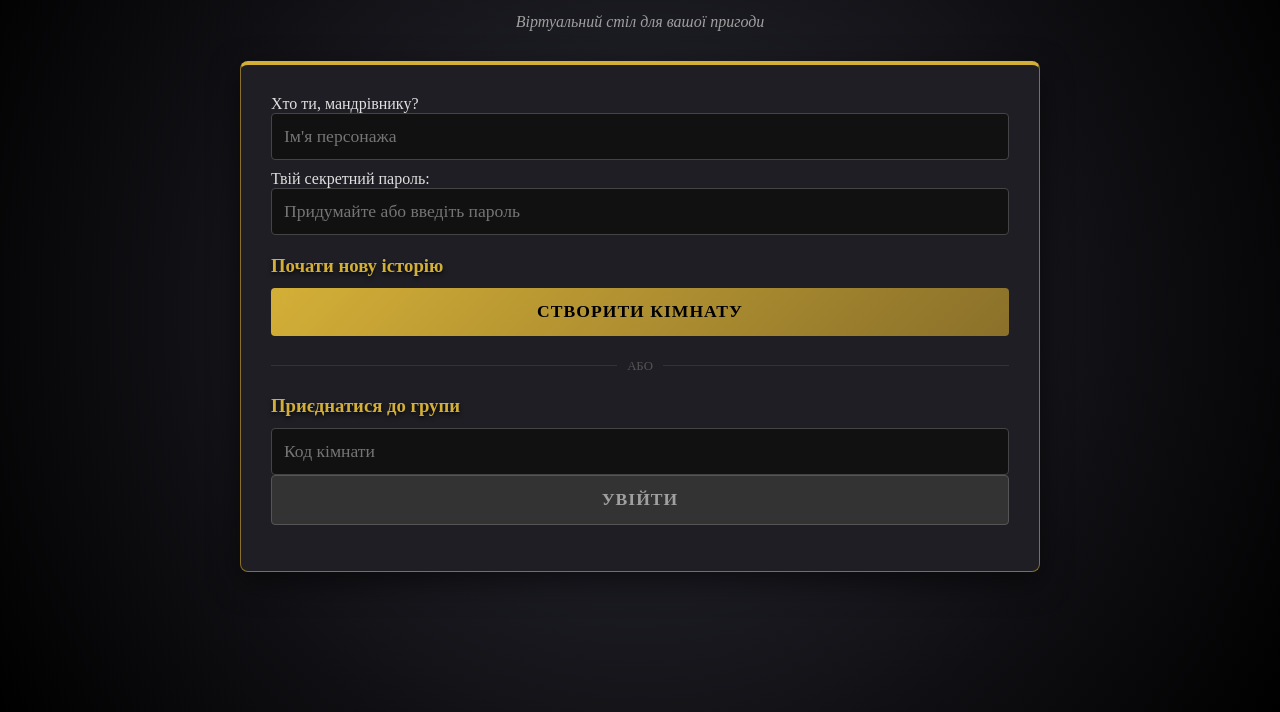
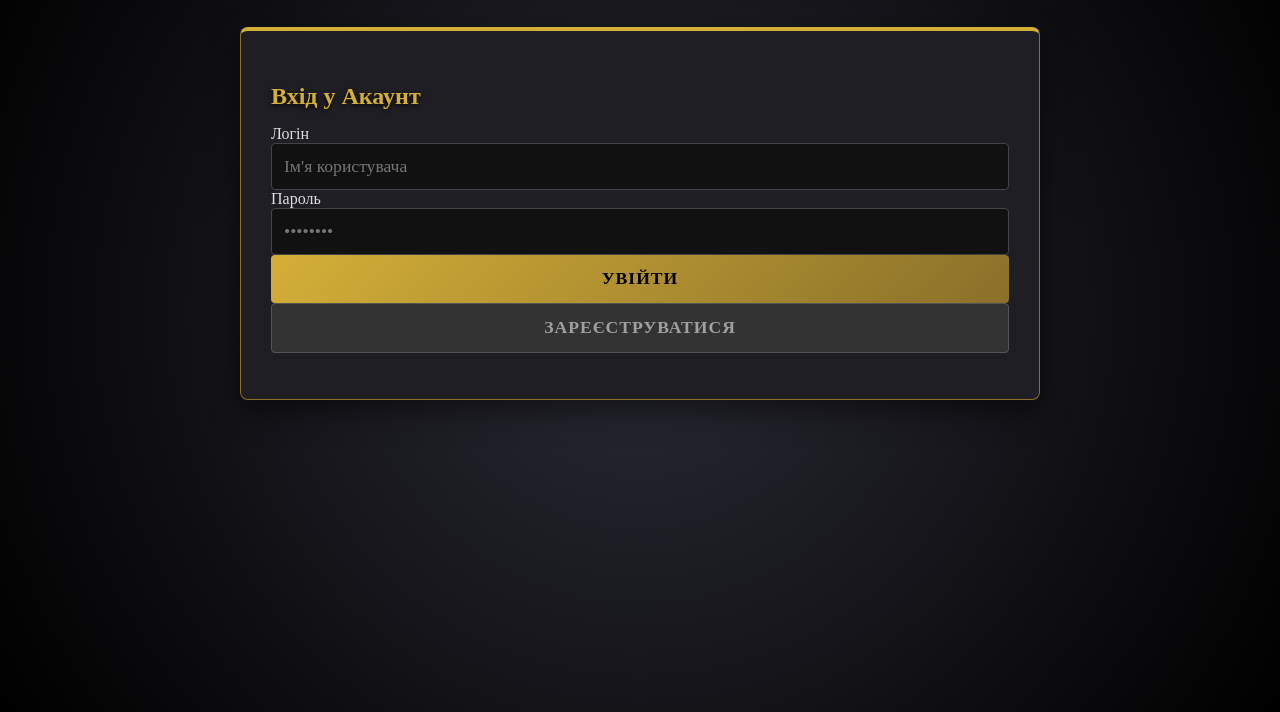
Before and after one commit to Ahtung0/Dragon-s-Table, a website: page index.html in a window 1280 px wide. Shown: the part 88-800 px from the top of the page. Drawn offline with Linux system fonts and the light colour scheme; a web font is replaced by a local one.

Commit message:
Update index.html

```diff
--- a/index.html
+++ b/index.html
@@ -4,9 +4,7 @@
     <meta charset="UTF-8">
     <meta name="viewport" content="width=device-width, initial-scale=1.0">
     <title>RPG Portal</title>
-
     <link href="https://fonts.googleapis.com/css2?family=Cinzel:wght@400;700&family=Fauna+One&display=swap" rel="stylesheet">
-
     <link rel="stylesheet" href="style.css">
 </head>
 <body>
@@ -16,42 +14,53 @@
     <main class="container">
         <header class="game-header">
             <h1>⚔️ Dragon's Table</h1>
-            <p>Віртуальний стіл для вашої пригоди</p>
         </header>
 
-        <section id="login-screen" class="card fade-in">
+        <section id="auth-screen" class="card fade-in">
+            <h2 id="auth-title">Вхід у Акаунт</h2>
+
             <div class="input-group">
-                <label>Хто ти, мандрівнику?</label>
-                <input type="text" id="playerName" placeholder="Ім'я персонажа" autocomplete="username">
+                <label>Логін</label>
+                <input type="text" id="authName" placeholder="Ім'я користувача">
+            </div>
+            <div class="input-group">
+                <label>Пароль</label>
+                <input type="password" id="authPass" placeholder="••••••••">
+            </div>
 
-                <label style="margin-top:10px; display:block;">Твій секретний пароль:</label>
-                <input type="password" id="playerPass" placeholder="Придумайте або введіть пароль" autocomplete="current-password">
-            </div>
+            <button class="btn btn-primary" onclick="doLogin()">Увійти</button>
+            <button class="btn btn-secondary" onclick="doRegister()">Зареєструватися</button>
+
+            <p id="error-msg" class="error-text"></p>
+        </section>
+
+        <section id="dashboard-screen" class="card hidden">
+            <h2 class="welcome-text">Вітаю, <span id="dash-username" style="color:var(--gold)"></span></h2>
 
             <div class="actions">
                 <div class="action-block">
-                    <h3>Почати нову історію</h3>
-                    <button class="btn btn-primary" onclick="createRoom()">Створити Кімнату</button>
+                    <h3>Нова пригода</h3>
+                    <button class="btn btn-crimson" onclick="createRoom()">Створити Кімнату</button>
                 </div>
-
                 <div class="divider"><span>АБО</span></div>
-
                 <div class="action-block">
-                    <h3>Приєднатися до групи</h3>
-                    <input type="text" id="roomCodeInput" placeholder="Код кімнати">
-                    <button class="btn btn-secondary" onclick="joinRoom()">Увійти</button>
+                    <h3>Приєднатися</h3>
+                    <input type="text" id="roomCodeInput" placeholder="Код (напр. X7B2)" style="text-transform:uppercase; text-align:center;">
+                    <button class="btn btn-primary" style="margin-top:10px;" onclick="joinRoom()">Вперед</button>
                 </div>
             </div>
-            <p id="error-msg" class="error-text"></p>
+
+            <button onclick="logout()" style="margin-top:20px; background:none; border:none; color:#666; cursor:pointer; width:100%;">Вийти з акаунту</button>
         </section>
 
         <section id="game-screen" class="card hidden">
             <header class="room-header">
                 <div class="room-info">
-                    <span class="label">Код кімнати:</span>
+                    <span class="label">Кімната:</span>
                     <span id="displayRoomCode" class="code-value">---</span>
                 </div>
                 <div class="role-info" id="roleDisplay"></div>
+                <button onclick="leaveRoom()" style="font-size:0.8em; background:#333; color:#fff; border:none; padding:5px 10px; cursor:pointer;">Меню</button>
             </header>
 
             <div class="content-grid">
@@ -59,19 +68,16 @@
                     <h2>🛡️ Герої</h2>
                     <ul id="playersList" class="player-list"></ul>
                 </div>
-
                 <div class="panel log-panel">
                     <h2>📜 Літопис</h2>
-                    <div id="gameLog" class="log-content">
-                        <div class="log-entry system">Чекаємо на дії...</div>
-                    </div>
+                    <div id="gameLog" class="log-content">Завантаження...</div>
                 </div>
             </div>
         </section>
 
         <div id="loader" class="loader-overlay hidden">
             <div class="spinner"></div>
-            <p>Закликання магії...</p>
+            <p>Магія працює...</p>
         </div>
     </main>
 
```
